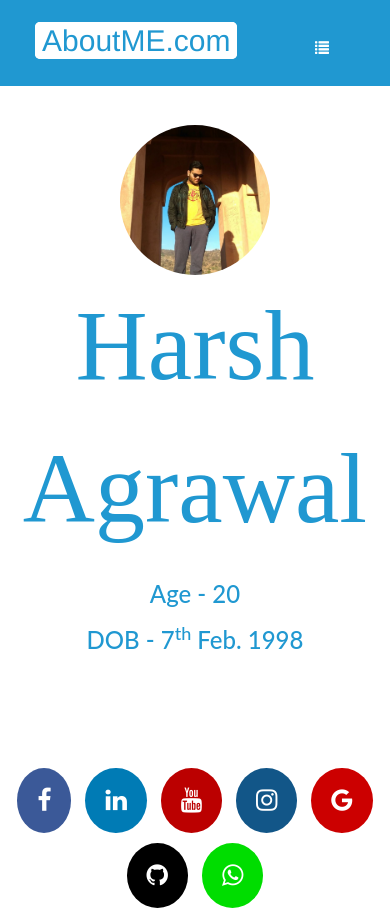
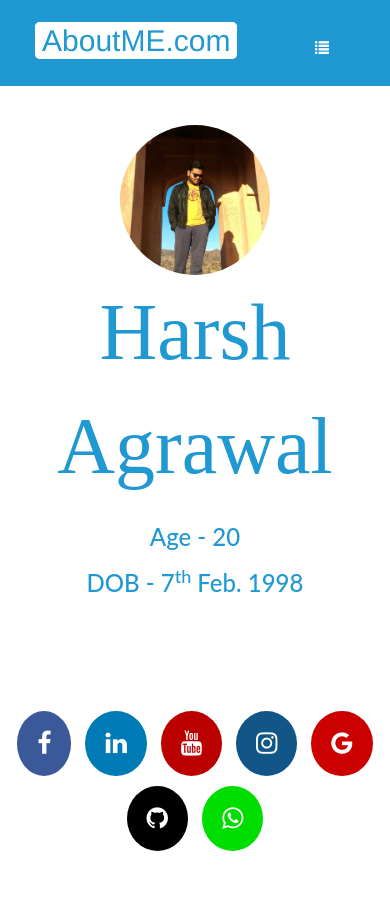
Before and after one commit to harshag98/harshag98.github.io, a plain HTML site: page Contact.html in a window 390 px wide. After the commit the page ends 856 px from the top, so only its background shows below. Drawn offline with nearby package versions, Linux system fonts and the light colour scheme.

Commit message:
text size

```diff
--- a/Contact.html
+++ b/Contact.html
@@ -181,6 +181,15 @@ div.ct{
     from {top:  200px;}
     to {top: 0px;}
 }
+
+@media screen and (max-width: 400px)
+{
+    div.intro > div.tx >span{
+        font-size: 80px;
+    }
+}
+
+
 	</style>
 
 
```
